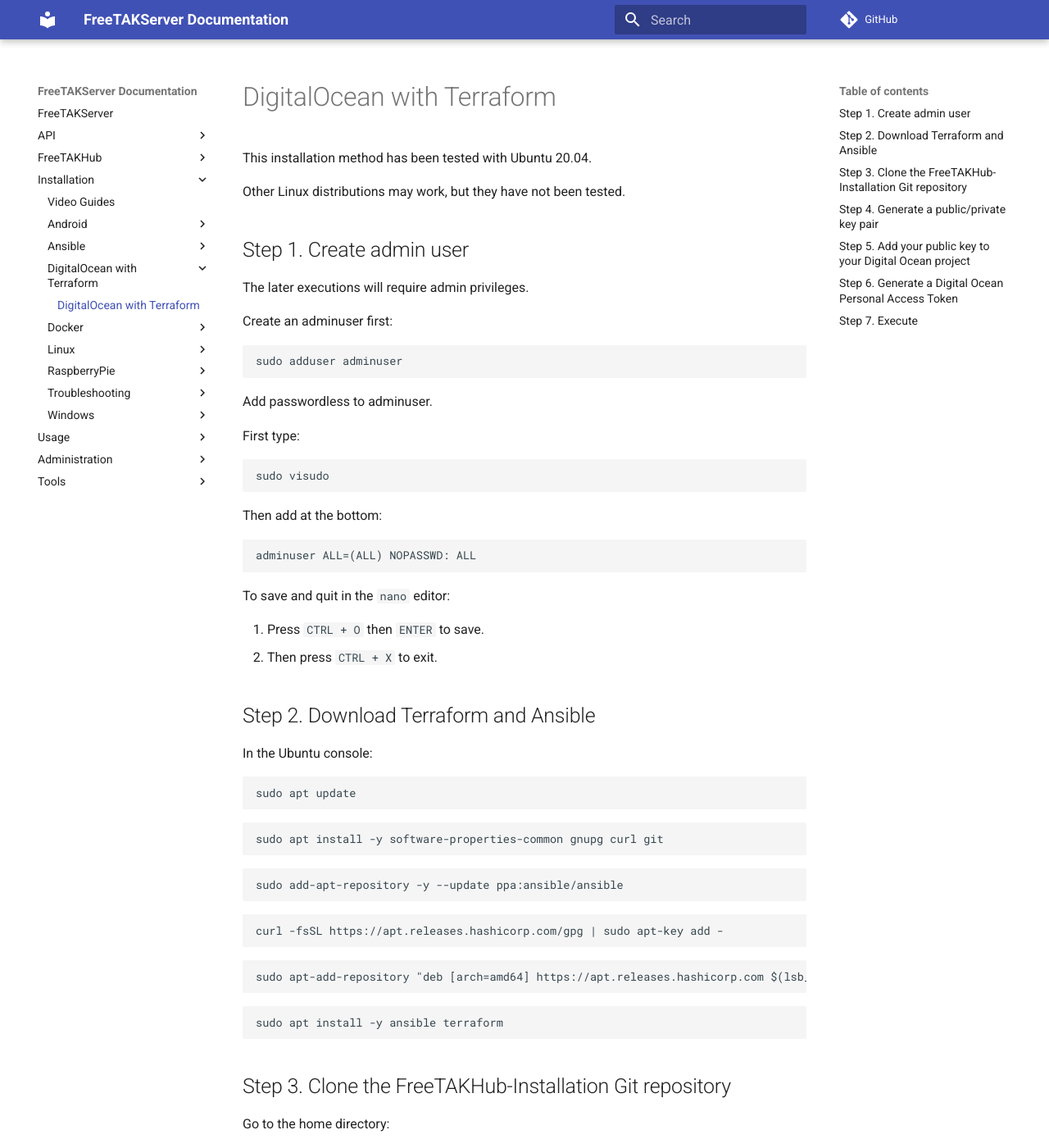
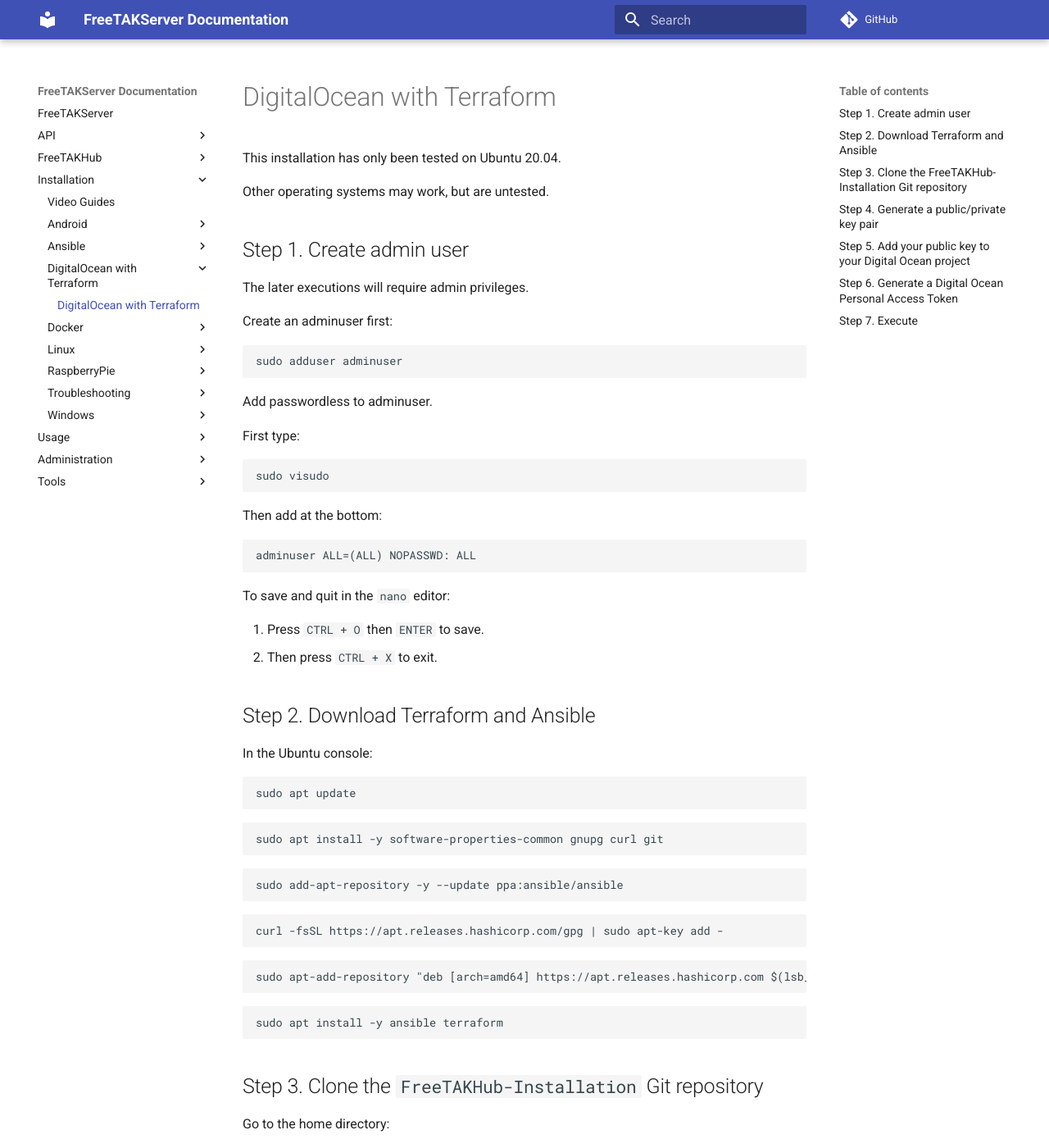
Before and after one commit to FreeTAKTeam/FreeTAKServer-User-Docs, an MkDocs documentation site: the page built from docs/docs/Installation/DigitalOcean with Terraform/DigitalOcean with Terraform.md, in a window 1280 px wide and 1400 px high. Shown: the whole window at 82% size. Built offline with MkDocs 1.6.1 and Material for MkDocs 9.7.7, drawn with Linux system fonts in a browser that asks for light colours; comment, search, counter and statistics services are not loaded.

Commit message:
Update DigitalOcean with Terraform.md

````diff
--- a/docs/docs/Installation/DigitalOcean with Terraform/DigitalOcean with Terraform.md
+++ b/docs/docs/Installation/DigitalOcean with Terraform/DigitalOcean with Terraform.md
@@ -1,8 +1,8 @@
 # DigitalOcean with Terraform
 
-This installation method has been tested with Ubuntu 20.04.
+This installation has only been tested on Ubuntu 20.04.
 
-Other Linux distributions may work, but they have not been tested.
+Other operating systems may work, but are untested.
 
 ## Step 1. Create admin user
 
@@ -61,7 +61,7 @@
 sudo apt install -y ansible terraform
 ```
 
-## Step 3. Clone the FreeTAKHub-Installation Git repository
+## Step 3. Clone the `FreeTAKHub-Installation` Git repository
 
 Go to the home directory:
 
````
